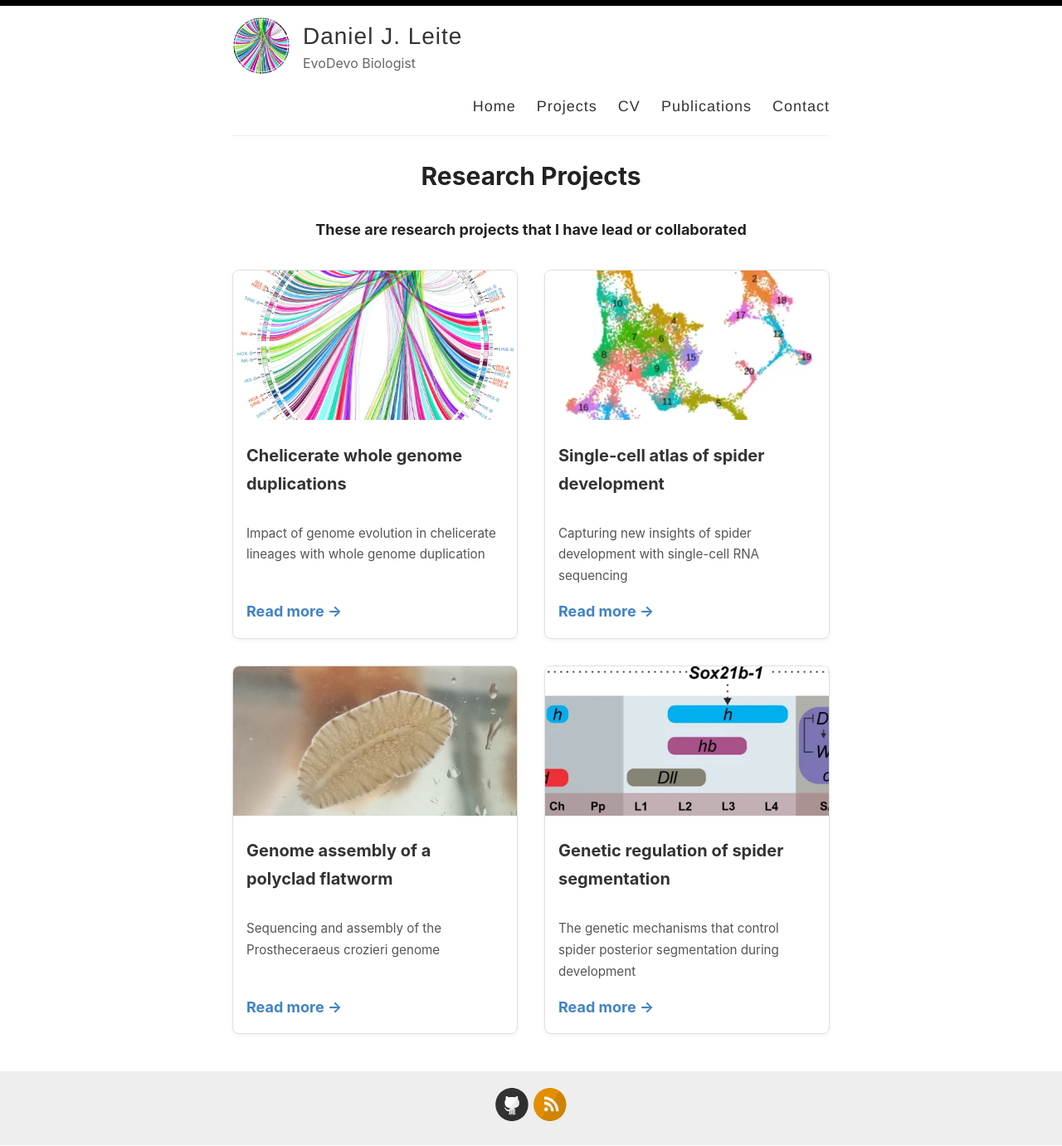
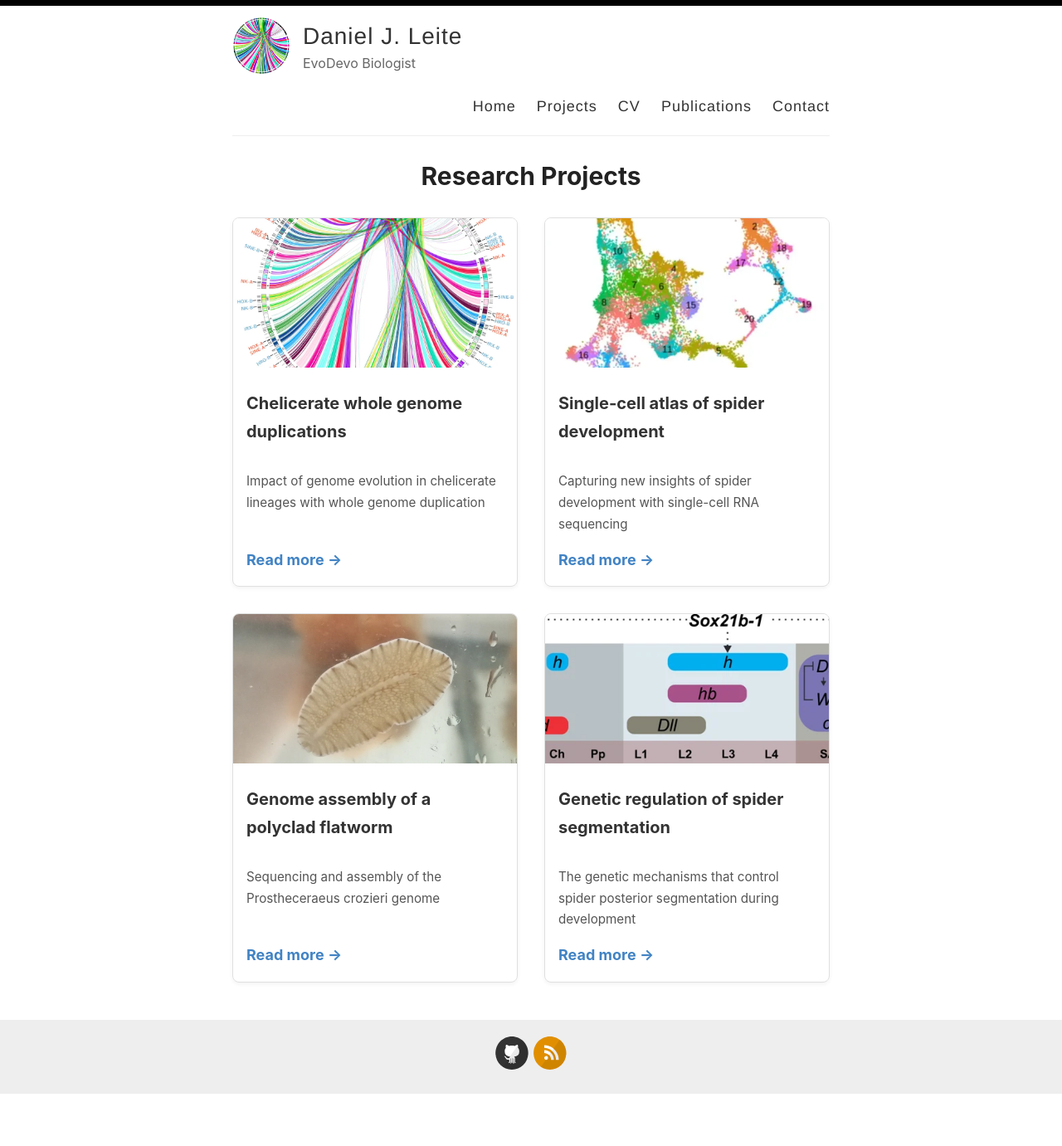
Before and after one commit to djleite/djleite.github.io, a Jekyll site: the page built from _pages/projects.md, in a window 1280 px wide. Shown: the whole page at 83% size. Built offline with Jekyll 4.4.1, drawn with Linux system fonts in a browser that asks for light colours; after the commit the page ends 1318 px from its top, so only the background shows below that.

Commit message:
update projects

```diff
--- a/_pages/projects.md
+++ b/_pages/projects.md
@@ -3,10 +3,6 @@ layout: page
 title: Research Projects
 permalink: /projects/
 ---
-
-<h4 style="margin-top: 2rem; margin-bottom: 1rem; text-align: center;">
-  These are research projects that I have lead or collaborated
-</h4>
 
 <div style="display: grid; grid-template-columns: repeat(auto-fit, minmax(280px, 1fr)); gap: 2rem; margin-top: 2rem;">
   {% for post in site.posts %}
```
